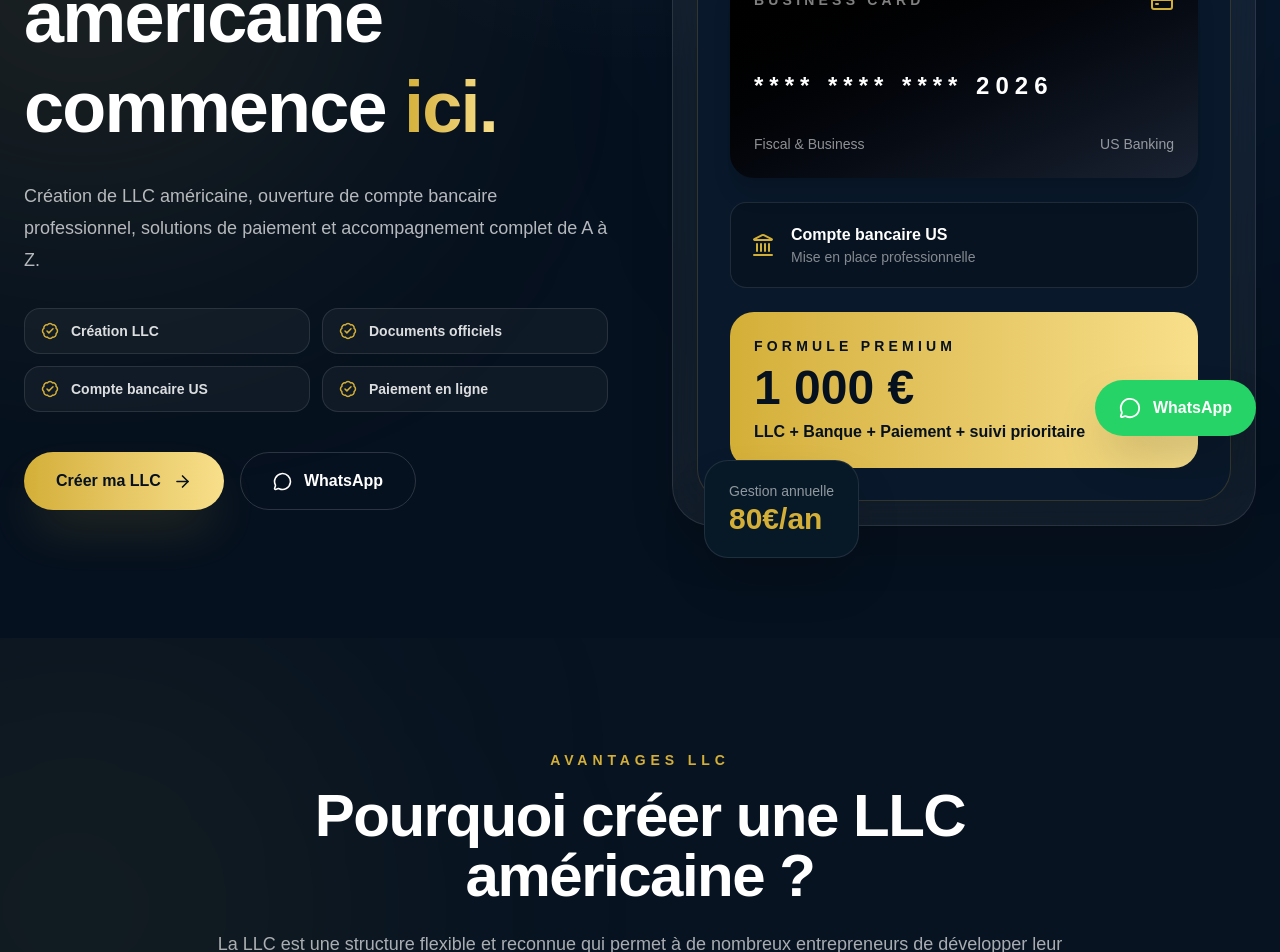
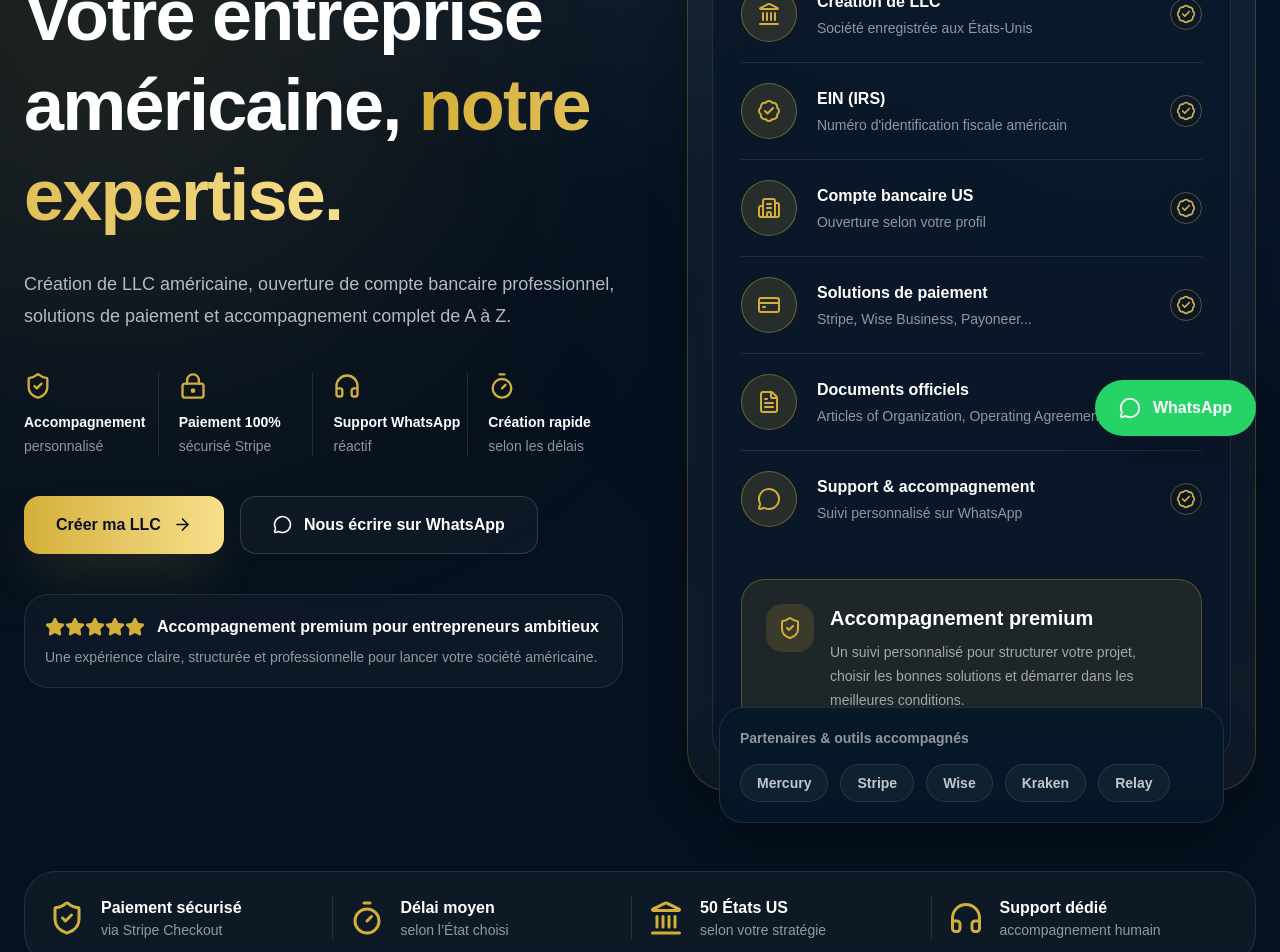
Before and after one commit to Enrick95/fiscal-business-services, a Next.js app: page / in a window 1280 px wide. Shown: the part 340-1292 px from the top of the page. Built offline with nearby package versions, Linux system fonts and the light colour scheme.

Commit message:
Refonte premium du Hero

```diff
--- a/components/sections/Hero.tsx
+++ b/components/sections/Hero.tsx
@@ -6,30 +6,89 @@ import {
   BadgeCheck,
   Building2,
   CreditCard,
+  FileText,
+  Headphones,
   Landmark,
+  LockKeyhole,
   MessageCircle,
+  ShieldCheck,
   Sparkles,
+  Star,
+  Timer,
 } from "lucide-react";
 
-const trustItems = [
-  "Création LLC",
-  "Documents officiels",
-  "Compte bancaire US",
-  "Paiement en ligne",
+const benefits = [
+  {
+    icon: ShieldCheck,
+    title: "Accompagnement",
+    text: "personnalisé",
+  },
+  {
+    icon: LockKeyhole,
+    title: "Paiement 100%",
+    text: "sécurisé Stripe",
+  },
+  {
+    icon: Headphones,
+    title: "Support WhatsApp",
+    text: "réactif",
+  },
+  {
+    icon: Timer,
+    title: "Création rapide",
+    text: "selon les délais",
+  },
 ];
+
+const included = [
+  {
+    icon: Landmark,
+    title: "Création de LLC",
+    text: "Société enregistrée aux États-Unis",
+  },
+  {
+    icon: BadgeCheck,
+    title: "EIN (IRS)",
+    text: "Numéro d'identification fiscale américain",
+  },
+  {
+    icon: Building2,
+    title: "Compte bancaire US",
+    text: "Ouverture selon votre profil",
+  },
+  {
+    icon: CreditCard,
+    title: "Solutions de paiement",
+    text: "Stripe, Wise Business, Payoneer...",
+  },
+  {
+    icon: FileText,
+    title: "Documents officiels",
+    text: "Articles of Organization, Operating Agreement...",
+  },
+  {
+    icon: MessageCircle,
+    title: "Support & accompagnement",
+    text: "Suivi personnalisé sur WhatsApp",
+  },
+];
+
+const partners = ["Mercury", "Stripe", "Wise", "Kraken", "Relay"];
 
 export default function Hero() {
   return (
     <Reveal>
       <section
         id="accueil"
-        className="relative overflow-hidden bg-[#06111f] px-6 pb-28 pt-36 text-white"
+        className="relative overflow-hidden bg-[#06111f] px-6 pb-24 pt-36 text-white"
       >
-        <div className="absolute left-[-10%] top-20 h-[420px] w-[420px] rounded-full bg-[#d4af37]/20 blur-[150px]" />
-        <div className="absolute right-[-10%] top-0 h-[520px] w-[520px] rounded-full bg-blue-500/10 blur-[170px]" />
+        <div className="absolute left-[-12%] top-20 h-[520px] w-[520px] rounded-full bg-[#d4af37]/20 blur-[170px]" />
+        <div className="absolute right-[-12%] top-0 h-[620px] w-[620px] rounded-full bg-blue-500/10 blur-[190px]" />
         <div className="absolute inset-0 bg-[radial-gradient(circle_at_top,rgba(255,255,255,0.08),transparent_35%)]" />
+        <div className="absolute inset-x-0 bottom-0 h-[340px] bg-gradient-to-t from-[#06111f] to-transparent" />
 
-        <div className="relative mx-auto grid max-w-7xl items-center gap-16 lg:grid-cols-2">
+        <div className="relative mx-auto max-w-7xl">
+          <div className="grid items-center gap-16 lg:grid-cols-[1fr_0.95fr]">
             <div>
               <div className="mb-6 inline-flex items-center gap-2 rounded-full border border-[#d4af37]/30 bg-[#d4af37]/10 px-4 py-2 text-sm font-bold text-[#d4af37]">
                 <Sparkles size={16} />
@@ -37,110 +96,190 @@ export default function Hero() {
               </div>
 
               <h1 className="max-w-4xl text-5xl font-black leading-tight tracking-tight md:text-7xl">
-              Votre entreprise américaine commence{" "}
+                Votre entreprise américaine,{" "}
                 <span className="bg-gradient-to-r from-[#d4af37] to-[#f8df8a] bg-clip-text text-transparent">
-                ici.
+                  notre expertise.
                 </span>
               </h1>
 
               <p className="mt-7 max-w-2xl text-lg leading-8 text-white/70">
                 Création de LLC américaine, ouverture de compte bancaire
-              professionnel, solutions de paiement et accompagnement complet de
-              A à Z.
+                professionnel, solutions de paiement et accompagnement complet
+                de A à Z.
               </p>
 
-            <div className="mt-8 grid gap-3 sm:grid-cols-2">
-              {trustItems.map((item) => (
+              <div className="mt-10 grid gap-5 sm:grid-cols-4">
+                {benefits.map((benefit) => {
+                  const Icon = benefit.icon;
+
+                  return (
                     <div
-                  key={item}
-                  className="flex items-center gap-3 rounded-2xl border border-white/10 bg-white/[0.04] px-4 py-3 text-sm font-semibold text-white/85"
+                      key={benefit.title}
+                      className="border-white/10 sm:border-r sm:last:border-r-0"
                     >
-                  <BadgeCheck size={18} className="text-[#d4af37]" />
-                  {item}
+                      <Icon className="mb-3 h-7 w-7 text-[#d4af37]" />
+                      <p className="text-sm font-bold">{benefit.title}</p>
+                      <p className="mt-1 text-sm text-white/55">
+                        {benefit.text}
+                      </p>
                     </div>
-              ))}
+                  );
+                })}
               </div>
 
               <div className="mt-10 flex flex-col gap-4 sm:flex-row">
                 <a
                   href="#tarifs"
-                className="group inline-flex items-center justify-center gap-3 rounded-full bg-gradient-to-r from-[#d4af37] to-[#f8df8a] px-8 py-4 font-black text-[#06111f] shadow-2xl shadow-[#d4af37]/20 transition hover:scale-105"
+                  className="group inline-flex items-center justify-center gap-3 rounded-2xl bg-gradient-to-r from-[#d4af37] to-[#f8df8a] px-8 py-4 font-black text-[#06111f] shadow-2xl shadow-[#d4af37]/20 transition hover:-translate-y-1"
                 >
                   Créer ma LLC
-                <ArrowRight size={19} />
+                  <ArrowRight size={19} className="transition group-hover:translate-x-1" />
                 </a>
 
                 <a
                   href="https://wa.me/33661125401"
                   target="_blank"
                   rel="noopener noreferrer"
-                className="inline-flex items-center justify-center gap-3 rounded-full border border-white/15 px-8 py-4 font-black text-white transition hover:border-[#d4af37]/70 hover:text-[#d4af37]"
+                  className="inline-flex items-center justify-center gap-3 rounded-2xl border border-white/15 bg-white/[0.03] px-8 py-4 font-black text-white transition hover:border-[#d4af37]/70 hover:text-[#d4af37]"
                 >
                   <MessageCircle size={19} />
-                WhatsApp
+                  Nous écrire sur WhatsApp
                 </a>
+              </div>
+
+              <div className="mt-10 rounded-3xl border border-white/10 bg-white/[0.03] p-5 backdrop-blur">
+                <div className="flex flex-col gap-3 sm:flex-row sm:items-center">
+                  <div className="flex text-[#d4af37]">
+                    {Array.from({ length: 5 }).map((_, index) => (
+                      <Star
+                        key={index}
+                        className="h-5 w-5 fill-[#d4af37]"
+                      />
+                    ))}
+                  </div>
+
+                  <p className="font-bold">
+                    Accompagnement premium pour entrepreneurs ambitieux
+                  </p>
+                </div>
+
+                <p className="mt-2 text-sm text-white/55">
+                  Une expérience claire, structurée et professionnelle pour
+                  lancer votre société américaine.
+                </p>
               </div>
             </div>
 
             <div className="relative">
-            <div className="rounded-[2.5rem] border border-white/10 bg-white/[0.05] p-6 shadow-2xl backdrop-blur-2xl">
-              <div className="rounded-[2rem] border border-[#d4af37]/20 bg-[#09182a] p-8">
-                <div className="mb-8 flex items-center justify-between">
-                  <div>
-                    <p className="text-sm font-bold uppercase tracking-[0.3em] text-[#d4af37]">
-                      US Company
+              <div className="rounded-[2.5rem] border border-[#d4af37]/25 bg-white/[0.04] p-6 shadow-2xl shadow-black/30 backdrop-blur-2xl">
+                <div className="rounded-[2rem] border border-white/10 bg-[#09182a]/90 p-7">
+                  <p className="text-sm font-bold uppercase tracking-[0.35em] text-[#d4af37]">
+                    Tout inclus
                   </p>
-                    <h3 className="mt-3 text-4xl font-black">FBS LLC</h3>
+
+                  <h2 className="mt-4 text-4xl font-black">
+                    Votre LLC de A à Z
+                  </h2>
+
+                  <div className="mt-8 space-y-0">
+                    {included.map((item) => {
+                      const Icon = item.icon;
+
+                      return (
+                        <div
+                          key={item.title}
+                          className="flex items-center gap-5 border-b border-white/10 py-5 last:border-b-0"
+                        >
+                          <div className="flex h-14 w-14 shrink-0 items-center justify-center rounded-full border border-[#d4af37]/40 bg-[#d4af37]/15 text-[#d4af37]">
+                            <Icon className="h-6 w-6" />
                           </div>
 
-                  <div className="flex h-16 w-16 items-center justify-center rounded-3xl bg-[#d4af37]/15 text-[#d4af37]">
-                    <Building2 size={30} />
+                          <div className="flex-1">
+                            <p className="font-black">{item.title}</p>
+                            <p className="mt-1 text-sm text-white/55">
+                              {item.text}
+                            </p>
+                          </div>
+
+                          <div className="flex h-8 w-8 shrink-0 items-center justify-center rounded-full border border-[#d4af37]/40 text-[#d4af37]">
+                            <BadgeCheck className="h-5 w-5" />
                           </div>
                         </div>
-
-                <div className="rounded-3xl bg-gradient-to-br from-black to-[#1a2333] p-6 shadow-xl">
-                  <div className="flex justify-between">
-                    <p className="text-sm font-bold uppercase tracking-[0.3em] text-white/50">
-                      Business Card
-                    </p>
-                    <CreditCard className="text-[#d4af37]" />
+                      );
+                    })}
                   </div>
 
-                  <p className="mt-14 text-2xl font-black tracking-[0.25em]">
-                    **** **** **** 2026
-                  </p>
-
-                  <div className="mt-8 flex justify-between text-sm text-white/55">
-                    <span>Fiscal & Business</span>
-                    <span>US Banking</span>
-                  </div>
+                  <div className="mt-8 rounded-3xl border border-[#d4af37]/30 bg-[#d4af37]/10 p-6">
+                    <div className="flex items-start gap-4">
+                      <div className="flex h-12 w-12 shrink-0 items-center justify-center rounded-2xl bg-[#d4af37]/15 text-[#d4af37]">
+                        <ShieldCheck className="h-6 w-6" />
                       </div>
 
-                <div className="mt-6 flex items-center gap-4 rounded-2xl border border-white/10 bg-black/20 p-5">
-                  <Landmark className="text-[#d4af37]" />
                       <div>
-                    <p className="font-black">Compte bancaire US</p>
-                    <p className="text-sm text-white/50">
-                      Mise en place professionnelle
+                        <p className="text-xl font-black">
+                          Accompagnement premium
                         </p>
-                  </div>
-                </div>
-
-                <div className="mt-6 rounded-3xl bg-gradient-to-r from-[#d4af37] to-[#f8df8a] p-6 text-[#06111f]">
-                  <p className="text-sm font-black uppercase tracking-[0.3em]">
-                    Formule Premium
-                  </p>
-                  <p className="mt-2 text-5xl font-black">1 000 €</p>
-                  <p className="mt-2 font-bold">
-                    LLC + Banque + Paiement + suivi prioritaire
+                        <p className="mt-2 text-sm leading-6 text-white/60">
+                          Un suivi personnalisé pour structurer votre projet,
+                          choisir les bonnes solutions et démarrer dans les
+                          meilleures conditions.
                         </p>
                       </div>
                     </div>
                   </div>
+                </div>
+              </div>
 
-            <div className="absolute -bottom-8 left-8 rounded-3xl border border-white/10 bg-[#071827] px-6 py-5 shadow-2xl">
-              <p className="text-sm text-white/55">Gestion annuelle</p>
-              <p className="text-3xl font-black text-[#d4af37]">80€/an</p>
+              <div className="absolute -bottom-8 left-8 right-8 rounded-3xl border border-white/10 bg-[#071827]/95 p-5 shadow-2xl backdrop-blur">
+                <p className="mb-4 text-sm font-semibold text-white/55">
+                  Partenaires & outils accompagnés
+                </p>
+
+                <div className="flex flex-wrap items-center gap-3">
+                  {partners.map((partner) => (
+                    <span
+                      key={partner}
+                      className="rounded-full border border-white/10 bg-white/[0.04] px-4 py-2 text-sm font-bold text-white/75"
+                    >
+                      {partner}
+                    </span>
+                  ))}
+                </div>
+              </div>
+            </div>
+          </div>
+
+          <div className="mt-20 grid gap-4 rounded-[2rem] border border-white/10 bg-white/[0.035] p-6 backdrop-blur md:grid-cols-4">
+            <div className="flex items-center gap-4 border-white/10 md:border-r">
+              <ShieldCheck className="h-9 w-9 text-[#d4af37]" />
+              <div>
+                <p className="font-black">Paiement sécurisé</p>
+                <p className="text-sm text-white/55">via Stripe Checkout</p>
+              </div>
+            </div>
+
+            <div className="flex items-center gap-4 border-white/10 md:border-r">
+              <Timer className="h-9 w-9 text-[#d4af37]" />
+              <div>
+                <p className="font-black">Délai moyen</p>
+                <p className="text-sm text-white/55">selon l’État choisi</p>
+              </div>
+            </div>
+
+            <div className="flex items-center gap-4 border-white/10 md:border-r">
+              <Landmark className="h-9 w-9 text-[#d4af37]" />
+              <div>
+                <p className="font-black">50 États US</p>
+                <p className="text-sm text-white/55">selon votre stratégie</p>
+              </div>
+            </div>
+
+            <div className="flex items-center gap-4">
+              <Headphones className="h-9 w-9 text-[#d4af37]" />
+              <div>
+                <p className="font-black">Support dédié</p>
+                <p className="text-sm text-white/55">accompagnement humain</p>
+              </div>
             </div>
           </div>
         </div>
```
Lines whose indentation alone changed are shown as unchanged.
